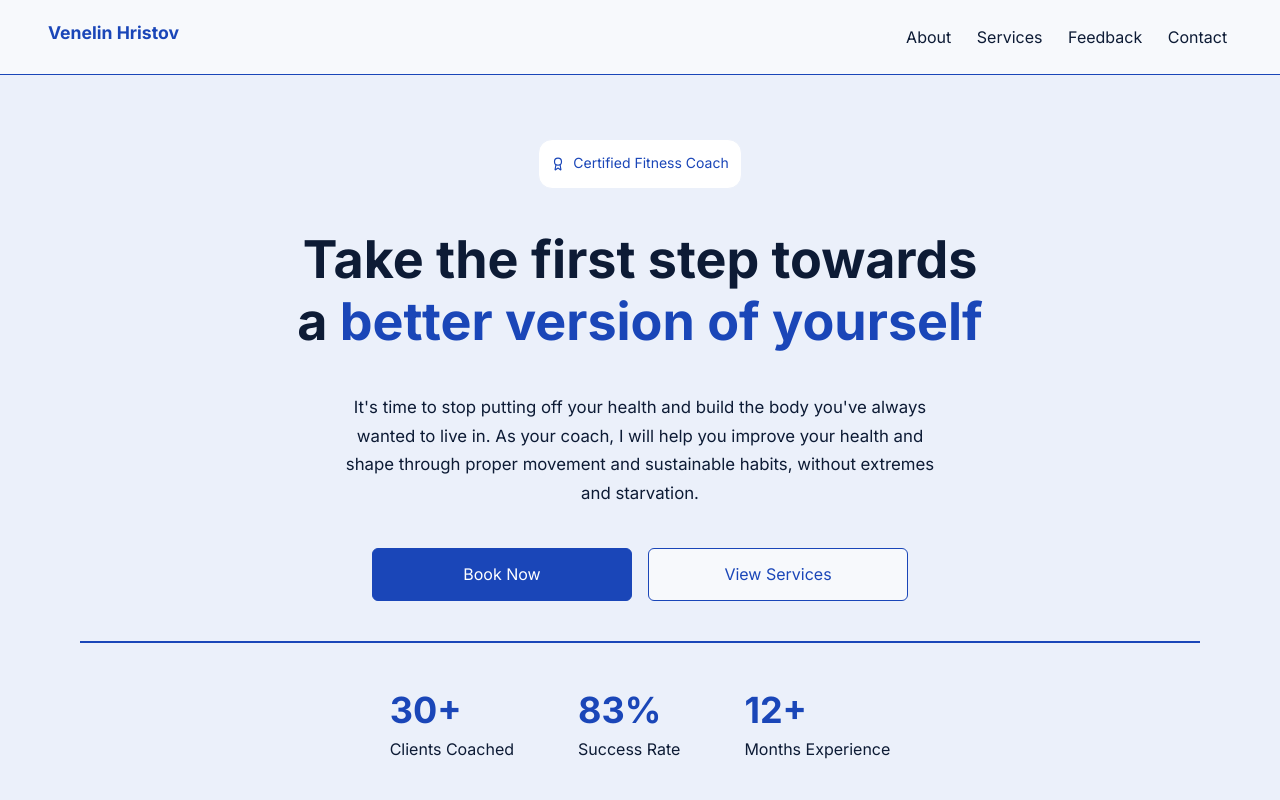
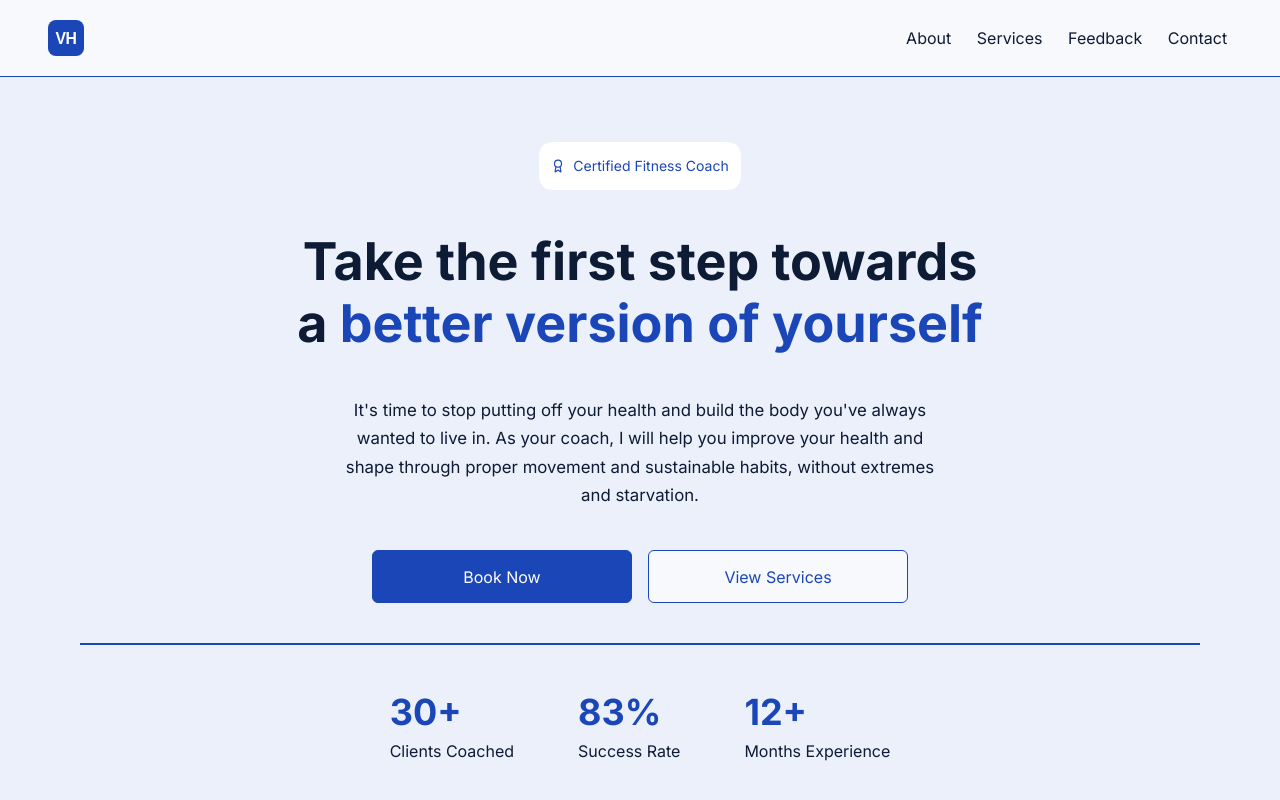
Before and after one commit to George-frontend/trainer-portfolio, a React (Vite) app in the folder trainer-portfolio-2026/: page / in a window 1280 px wide. Shown: the top 800 px of the page. Built offline with nearby package versions, Linux system fonts and the light colour scheme.

Commit message:
feat: add VH monogram logo to favicon and navbar

```diff
--- a/trainer-portfolio-2026/index.html
+++ b/trainer-portfolio-2026/index.html
@@ -10,7 +10,7 @@
     <link rel="preconnect" href="https://fonts.gstatic.com" crossorigin>
     <link href="https://fonts.googleapis.com/css2?family=Inter:wght@400;500;700&display=swap" rel="stylesheet">
     <meta name="viewport" content="width=device-width, initial-scale=1.0" />
-    <title>Achieve Greatness</title>
+    <title>Fitness Coach</title>
   </head>
 
   <body>
--- a/trainer-portfolio-2026/src/components/Navbar.jsx
+++ b/trainer-portfolio-2026/src/components/Navbar.jsx
@@ -23,7 +23,7 @@ const Navbar = () => {
   return (
     <nav className="navbar">
       <span className="name" onClick={() => navigation("hero")}>
-        Venelin Hristov
+        <img src="/logo.svg" alt="Venelin Hristov" width={32} height={32} />
       </span>
 
       <button className="nav-btn" aria-label="toogle-menu" onClick={toogle}>
--- a/trainer-portfolio-2026/src/styles/navbar.css
+++ b/trainer-portfolio-2026/src/styles/navbar.css
@@ -1,6 +1,7 @@
 .navbar {
     display: flex;
     justify-content: space-between;
+    align-items: center;
     position: sticky;
     top: 0;
     min-width: 100%;
@@ -11,8 +12,7 @@
 }
 
 .name {
-    font-weight: var(--font-weight-bold);
-    color: var(--primary);
+    display: flex;
 }
 
 .links {
@@ -78,8 +78,12 @@
   }
 
   .name {
-    font-size: 1.1rem;
     cursor: pointer;
+  }
+
+  .name img {
+    width: 36px;
+    height: 36px;
   }
 
   .links {
```
Also changed, not shown: trainer-portfolio-2026/public/logo.svg.
